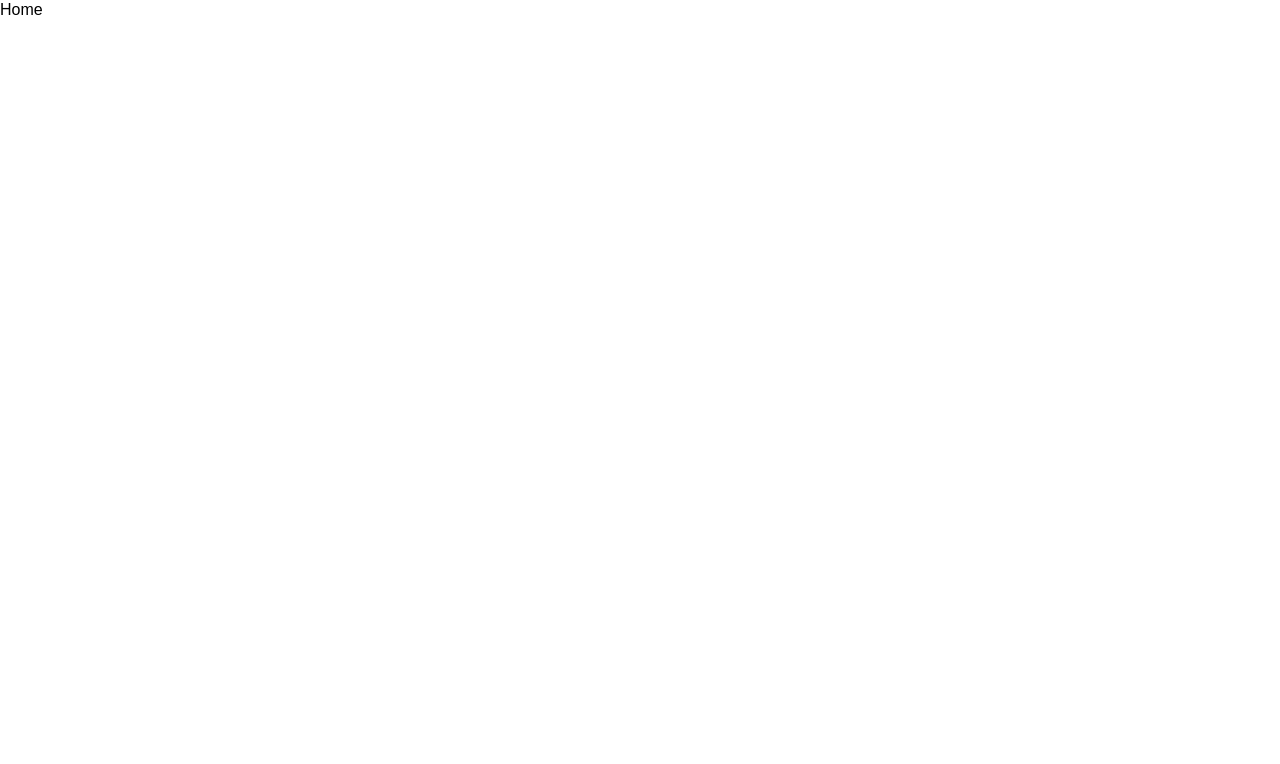
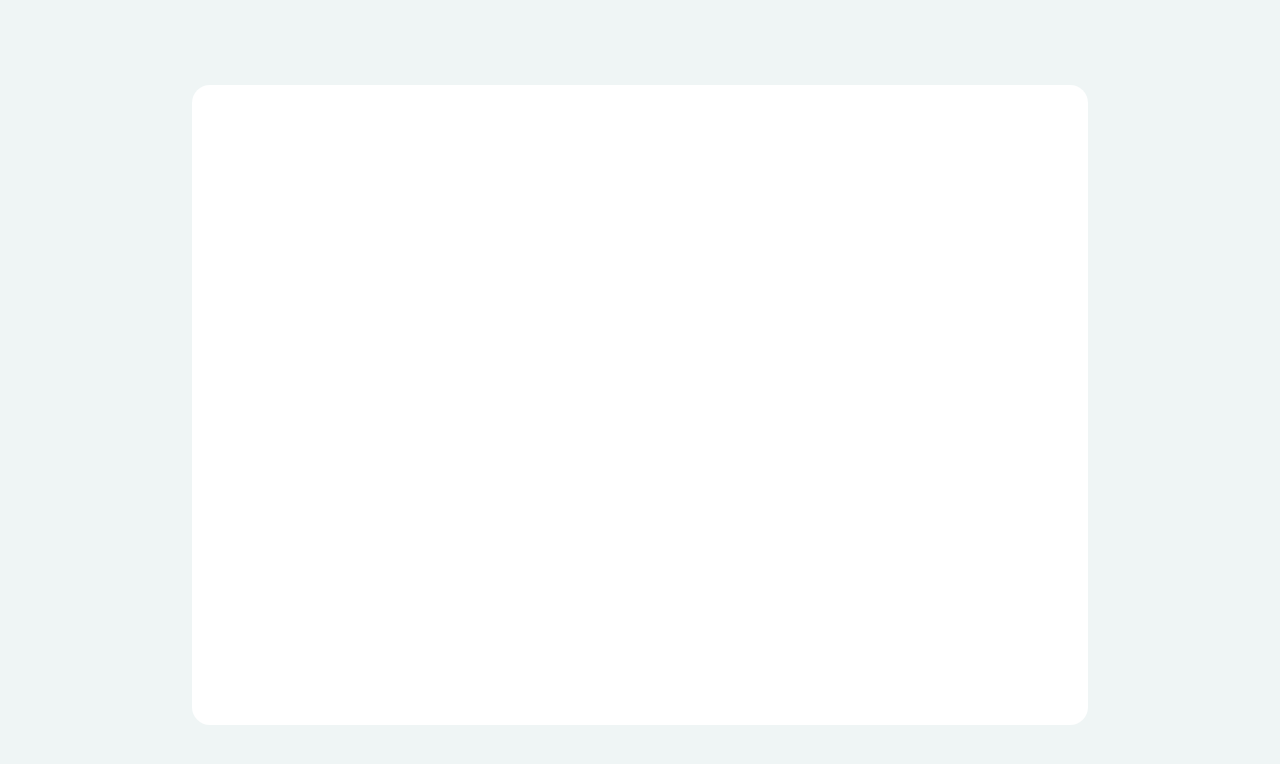
Before and after one commit to wanted-pre-onboarding-team-7/pre-onboarding-8th-1-7, a React (Create React App) app: page / in a window 1280 px wide. Shown: the top 764 px of the page. Built offline with nearby package versions, Linux system fonts and the light colour scheme.

Commit message:
Feat:Home 구조 설계 및  Home에 들어갈 컴포넌트 생성

```diff
--- /dev/null
+++ b/src/components/SignForm.js
@@ -0,0 +1,11 @@
+import React from 'react';
+
+const SignForm = () => {
+    return (
+        <div>
+
+        </div>
+    );
+};
+
+export default SignForm;
--- /dev/null
+++ b/src/components/SignToggleBtn.js
@@ -0,0 +1,11 @@
+import React from 'react';
+
+const SignToggleBtn = () => {
+    return (
+        <div>
+
+        </div>
+    );
+};
+
+export default SignToggleBtn;
--- a/src/pages/Home.js
+++ b/src/pages/Home.js
@@ -1,5 +1,49 @@
+import {useState} from 'react';
+import styled from 'styled-components'
+import { theme } from '../theme';
+
+import SignToggleBtn from '../components/SignToggleBtn';
+import SignForm from '../components/SignForm';
 function Home() {
-  return <div>Home</div>;
+  const [signState, setSignState] = useState();
+
+  return (
+    <Wrapper bgColor={theme.bgColorlight}>
+      <Title>{}</Title>
+      <FormWrapper>
+        <SignToggleBtn signState={signState} setSignState={setSignState} />
+        <SignForm
+          signState={signState}
+        />
+      </FormWrapper>
+    </Wrapper>
+  );
 }
+const Wrapper = styled.div`
+  width: 100vw;
+  height: 100vh;
+  background-color: ${(props) => props.bgColor};
+  display: flex;
+  flex-direction: column;
+  justify-content: center;
+  align-items: center;
+`;
+const FormWrapper = styled.div`
+  background-color: white;
+  width: 70%;
+  height: 80%;
+  border-radius: 18px;
+  display: flex;
+  flex-direction: column;
+  justify-content: center;
+  align-items: center;
+  position: relative;
+`;
+
+const Title = styled.h1`
+  font-size: 32px;
+  font-weight: 600;
+  margin-bottom: 10px;
+`;
 
 export default Home;
```
